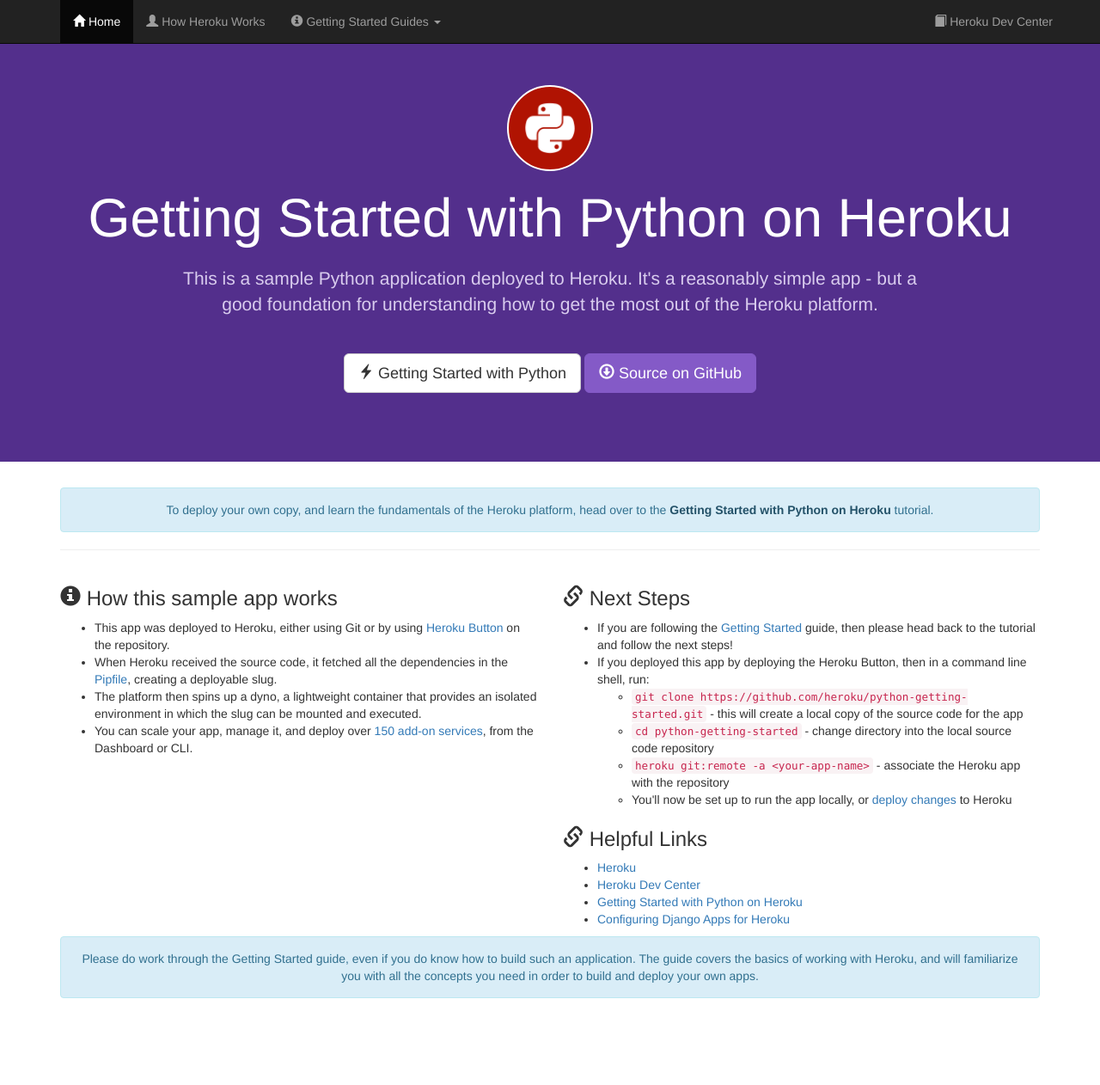
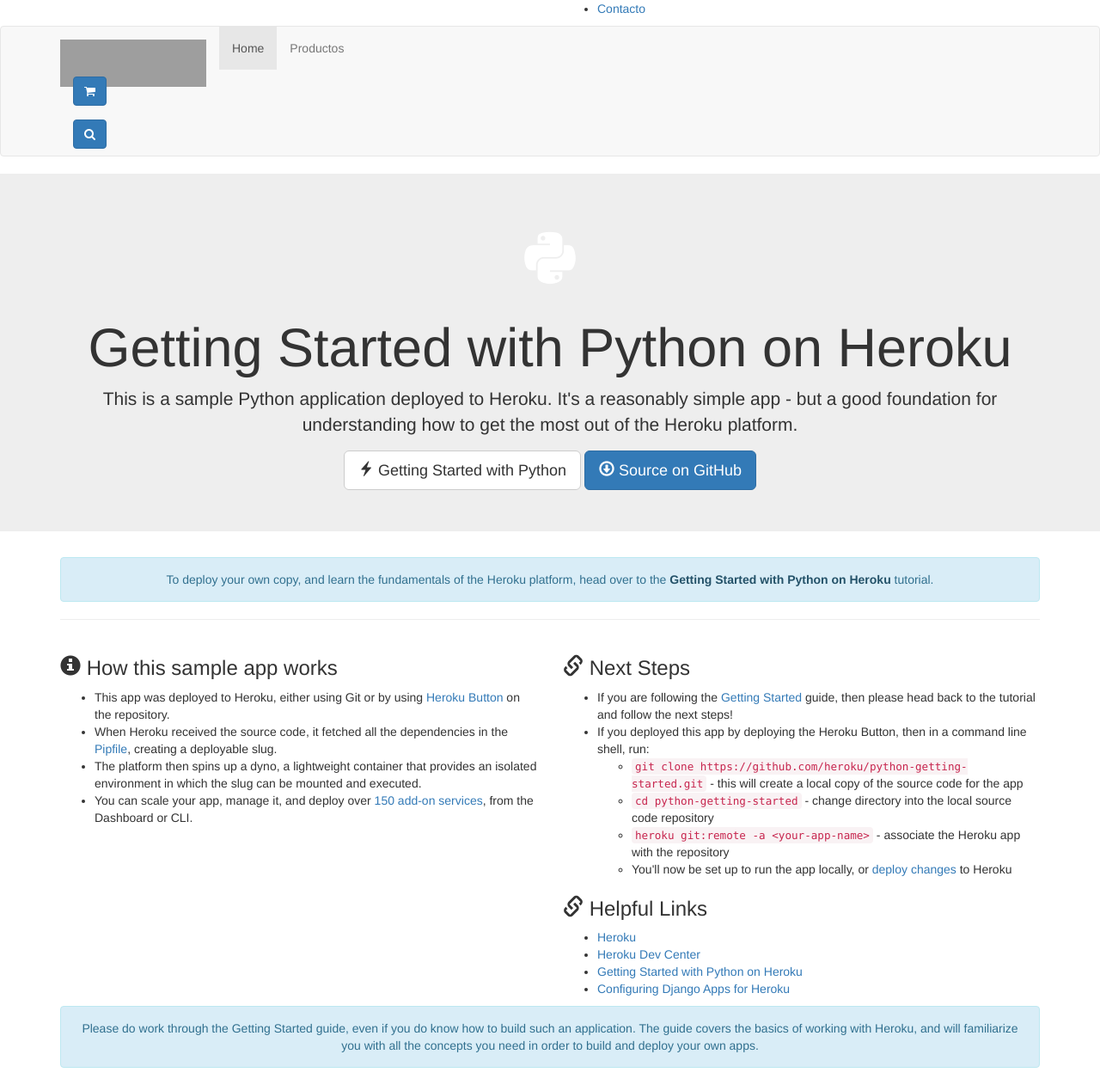
Before and after one commit to elialve/DigitalAdvan, a Django app: page / in a window 1280 px wide. Shown: the whole page at 86% size. Before the commit the page ends 1161 px from the top, so only its background shows below. Run offline with Django 3.2, Linux system fonts and the light colour scheme; some libraries are stand-ins or nearby versions; grey boxes are pictures that could not be loaded.

Commit message:
template change nav

```diff
--- a/hello/templates/base.html
+++ b/hello/templates/base.html
@@ -1,82 +1,200 @@
 <!DOCTYPE html>
-<html>
+<html lang="en">
+
 <head>
-<title>Python Getting Started on Heroku</title>
-  <link rel="stylesheet" type="text/css" href="//maxcdn.bootstrapcdn.com/bootstrap/3.3.4/css/bootstrap.min.css" />
-  <script src="https://ajax.googleapis.com/ajax/libs/jquery/2.1.3/jquery.min.js"></script>
-  <script type="text/javascript" src="//maxcdn.bootstrapcdn.com/bootstrap/3.3.4/js/bootstrap.min.js"></script>
-  <style type="text/css">
-    .jumbotron {
-        background: #532f8c;
-        color: white;
-        padding-bottom: 80px
-    }
-    .jumbotron .btn-primary {
-        background: #845ac7;
-        border-color: #845ac7
-    }
-    .jumbotron .btn-primary:hover {
-        background: #7646c1
-    }
-    .jumbotron p {
-        color: #d9ccee;
-        max-width: 75%;
-        margin: 1em auto 2em
-    }
-    .navbar+.jumbotron {
-        margin-top: -20px
-    }
-    .jumbotron .lang-logo {
-        display: block;
-        background: #b01302;
-        border-radius: 50%;
-        overflow: hidden;
-        width: 100px;
-        height: 100px;
-        margin: auto;
-        border: 2px solid white
-    }
-    .jumbotron .lang-logo img {
-        max-width: 100%
-    }
+
+    <meta charset="utf-8">
+    <meta name="robots" content="all,follow">
+    <meta name="googlebot" content="index,follow,snippet,archive">
+    <meta name="viewport" content="width=device-width, initial-scale=1">
+    <meta name="description" content="Digital Advance e-commerce template">
+    <meta name="author" content="Ondrej Svestka | ondrejsvestka.cz">
+    <meta name="keywords" content="">
+
+    <title>
+        Digital Advance
+    </title>
+
+    <meta name="keywords" content="">
+
+    <link href='http://fonts.googleapis.com/css?family=Roboto:400,500,700,300,100' rel='stylesheet' type='text/css'>
+
+    <!-- styles -->
+    <link href="../../static/css/font-awesome.css" rel="stylesheet">
+    <link href="../../static/css/bootstrap.min.css" rel="stylesheet">
+    <link href="../../static/css/animate.min.css" rel="stylesheet">
+    <link href="../../static/css/owl.carousel.css" rel="stylesheet">
+    <link href="../../static/css/owl.theme.css" rel="stylesheet">
+
+    <!-- theme stylesheet -->
+    <link href="../../static/css/style.default.css" rel="stylesheet" id="theme-stylesheet">
+
+    <!-- your stylesheet with modifications -->
+    <link href="../../static/css/custom.css" rel="stylesheet">
+
+    <script src="../../static/js/respond.min.js"></script>
+    <script src="../../static/js/jquery-1.11.0.min.js"></script>
+    <link rel="shortcut icon" href="../../static/img/Logo.png">
 
 
-  </style>
+
 </head>
+
 <body>
-<nav class="navbar navbar-default navbar-static-top navbar-inverse">
-  <div class="container">
-    <ul class="nav navbar-nav">
-      <li class="active">
-        <a href="/"><span class="glyphicon glyphicon-home"></span> Home</a>
-      </li>
-      <li>
-        <a href="https://devcenter.heroku.com/articles/how-heroku-works"><span class="glyphicon glyphicon-user"></span> How Heroku Works</a>
-      </li>
-      <li class="dropdown">
-        <a href="#" class="dropdown-toggle" data-toggle="dropdown" role="button" aria-expanded="false"><span class="glyphicon glyphicon-info-sign"></span> Getting Started Guides <span class="caret"></span></a>
-          <ul class="dropdown-menu" role="menu">
-            <li><a href="https://devcenter.heroku.com/articles/getting-started-with-ruby">Getting Started with Ruby on Heroku</a></li>
-            <li><a href="https://devcenter.heroku.com/articles/getting-started-with-nodejs">Getting Started with Node on Heroku</a></li>
-            <li><a href="https://devcenter.heroku.com/articles/getting-started-with-php">Getting Started with PHP on Heroku</a></li>
-            <li><a href="https://devcenter.heroku.com/articles/getting-started-with-python">Getting Started with Python on Heroku</a></li>
-            <li><a href="https://devcenter.heroku.com/articles/getting-started-with-java">Getting Started with Java on Heroku</a></li>
-            <li><a href="https://devcenter.heroku.com/articles/getting-started-with-clojure">Getting Started with Clojure on Heroku</a></li>
-            <li><a href="https://devcenter.heroku.com/articles/getting-started-with-scala">Getting Started with Scala on Heroku</a></li>
-            <li class="divider"></li>
-            <li><a href="https://devcenter.heroku.com/articles/getting-started-with-heroku-and-connect-without-local-dev">Getting Started on Heroku with Heroku Connect</a></li>
-            <li><a href="https://devcenter.heroku.com/articles/getting-started-with-jruby">Getting Started with Ruby on Heroku (Microsoft Windows)</a></li>
-          </ul>
-      </li>
-    </ul>
-    <ul class="nav navbar-nav navbar-right">
-      <li class="navbar-right">
-        <a href="https://devcenter.heroku.com"><span class="glyphicon glyphicon-book"></span> Heroku Dev Center</a>
-      </li>
-    </ul>
-  </div>
-</nav>
 
+    <!-- *** TOPBAR ***
+ _________________________________________________________ -->
+    <div id="top">
+        <div class="container">
+            <div class="col-md-6 offer" data-animate="fadeInDown">
+
+            </div>
+            <div class="col-md-6" data-animate="fadeInDown">
+                <ul class="menu">
+
+                    <li>
+                        <a href="/contact">Contacto</a>
+                    </li>
+                </ul>
+            </div>
+        </div>
+
+        <div class="modal fade" id="login-modal" tabindex="-1" role="dialog" aria-labelledby="Login" aria-hidden="true">
+            <div class="modal-dialog modal-sm">
+
+                <div class="modal-content">
+                    <div class="modal-header">
+                        <button type="button" class="close" data-dismiss="modal" aria-hidden="true">&times;</button>
+                        <h4 class="modal-title" id="Login">Login de Usuario</h4>
+                    </div>
+                    <div class="modal-body">
+                        <form action="/" method="post">
+                            <div class="form-group">
+                                <input type="text" name="email" class="form-control" id="email-modal" placeholder="email">
+                            </div>
+                            <div class="form-group">
+                                <input type="password" name="password" class="form-control" id="password-modal" placeholder="password">
+                            </div>
+
+                            <p class="text-center">
+                                <button class="btn btn-primary">
+                                    <i class="fa fa-sign-in"></i>Login</button>
+                            </p>
+
+                        </form>
+                        <p class="text-center text-muted">
+                            <a href="/registro">
+                                <strong>Registro</strong>
+                    </div>
+                </div>
+
+            </div>
+
+
+        </div>
+
+    </div>
+
+    <div class="modal fade" id="error" tabindex="-1" role="dialog" aria-labelledby="Login" aria-hidden="true">
+        <div class="modal-dialog modal-sm">
+            <div class="modal-body">
+
+            </div>
+        </div>
+    </div>
+    </div>
+
+    <!-- *** TOP BAR END *** -->
+
+    <!-- *** NAVBAR ***
+
+ _________________________________________________________ -->
+
+
+    <div class="navbar navbar-default yamm" role="navigation" id="navbar">
+        <div class="container">
+            <div class="navbar-header">
+
+                <a class="navbar-brand home" href="/" data-animate-hover="bounce">
+                    <img src="../../static/img/logo2.png" height="55" width="170" alt="Digital Advance logo" class="hidden-xs">
+                    <img src="../../static/img/Logo.png" height="50" width="50"alt="Digital Advance logo" class="visible-xs">
+                    <span class="sr-only">Digital Advance - go to homepage</span>
+                </a>
+                <div class="navbar-buttons">
+                    <button type="button" class="navbar-toggle" data-toggle="collapse" data-target="#navigation">
+                        <span class="sr-only">Toggle navigation</span>
+                        <i class="fa fa-align-justify"></i>
+                    </button>
+                    <button type="button" class="navbar-toggle" data-toggle="collapse" data-target="#search">
+                        <span class="sr-only">Toggle search</span>
+                        <i class="fa fa-search"></i>
+                    </button>
+                    <a class="btn btn-default navbar-toggle" href="/basket">
+                        <i class="fa fa-shopping-cart"></i>
+                        <span class="hidden-xs">
+
+
+                        </span>
+                    </a>
+                </div>
+            </div>
+            <!--/.navbar-header -->
+
+            <div class="navbar-collapse collapse" id="navigation">
+
+                <ul class="nav navbar-nav navbar-left">
+                    <li class="active">
+                        <a href="/">Home</a>
+                    </li>
+                    <li >
+                        <a href="/productos"  data-hover="dropdown" data-delay="200">Productos
+                        </a>
+                    </li>
+                </ul>
+            </div>
+            <!--/.nav-collapse -->
+
+            <div class="navbar-buttons">
+
+                <div class="navbar-collapse collapse right" id="basket-overview">
+                    <a href="/basket" class="btn btn-primary navbar-btn">
+                        <i class="fa fa-shopping-cart"></i>
+                        <span class="hidden-sm">
+
+                        </span>
+                    </a>
+                </div>
+                <!--/.nav-collapse -->
+
+                <div class="navbar-collapse collapse right" id="search-not-mobile">
+                    <button type="button" class="btn navbar-btn btn-primary" data-toggle="collapse" data-target="#search">
+                        <span class="sr-only">Toggle search</span>
+                        <i class="fa fa-search"></i>
+                    </button>
+                </div>
+
+            </div>
+
+            <div class="collapse clearfix" id="search">
+                <form class="navbar-form" action="/buscador" method="POST" role="search">
+                    <div class="input-group">
+                        <input type="text" class="form-control" id="entrada" name="entrada" placeholder="Search">
+                        <span class="input-group-btn">
+                            <button type="submit" class="btn btn-primary">
+                                <i class="fa fa-search"></i>
+                            </button>
+                        </span>
+                    </div>
+                </form>
+
+            </div>
+            <!--/.nav-collapse -->
+        </div>
+        <!-- /.container -->
+    </div>
+    <!-- /#navbar -->
+
+    <!-- *** NAVBAR END *** -->
 {% block content %}{% endblock %}
 
 </body>
```
